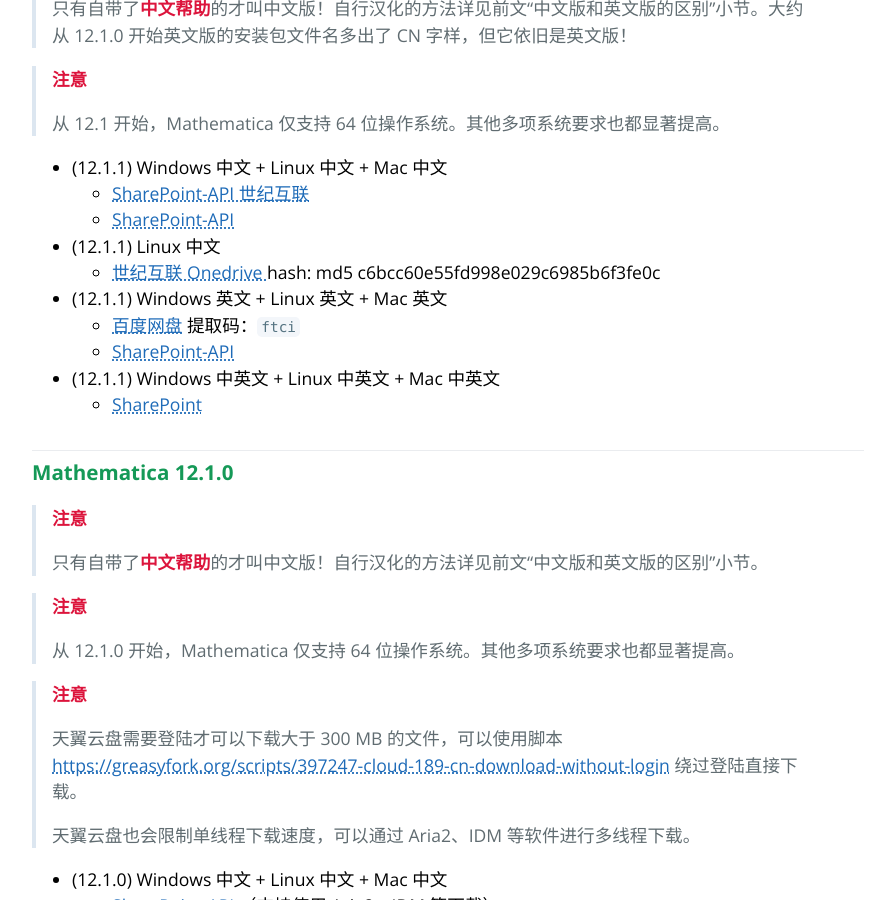
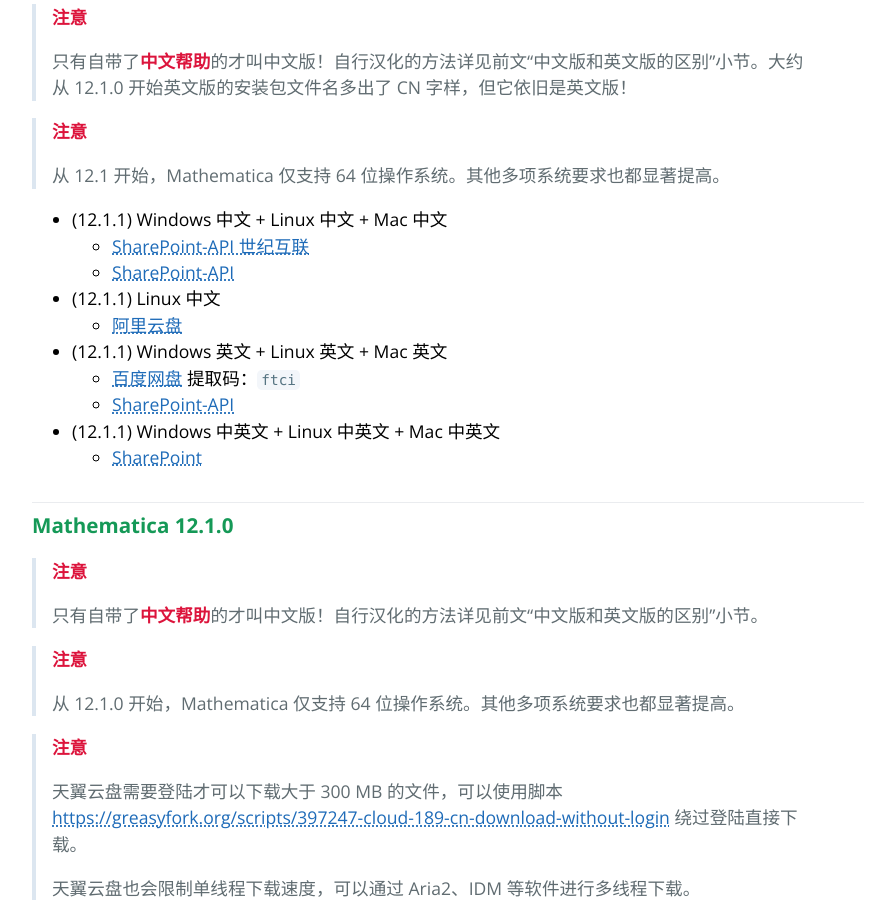
Before and after one commit to TieBaMma/InstallTutorial, a Jekyll site: the page built from index.md, in a window 1280 px wide and 900 px high, scrolled down 7834 px. Shown: the whole window, without its empty margins (192-1087 px from the left). Built offline with Jekyll 4.4.1, drawn with Linux system fonts in a browser that asks for light colours; some of the changed text lies outside the part shown.

Commit message:
add aliyun mirror

```diff
--- a/index.md
+++ b/index.md
@@ -251,6 +251,9 @@
 * (12.3.1) Windows 中文
   * [百度网盘](https://pan.baidu.com/s/1pWKFVC25BetPpNtYLMnsxQ) 提取码：`3sjc`
 
+* (12.3.1) Linux 中文
+  * [阿里云盘](https://mmamirror.vercel.app/%F0%9F%90%A7Linux/12.3.1)
+
 * (12.3.1) Windows 中文
   * [SharePoint-API](https://wdm.undo.icu/wyd/Mathematica/12.3.1.0/CN/)
 
@@ -298,7 +301,7 @@
   * [SharePoint-API](https://wdm.undo.icu/wyd/Mathematica/12.1.1.0/CN/)
 
 * (12.1.1) Linux 中文
-  * [世纪互联 Onedrive ](https://mirrors.ni.ac.cn/d/Mathematica/12.1.1/Linux/Mathematica_12.1.1_Chinese_LINUX.sh) hash: md5 c6bcc60e55fd998e029c6985b6f3fe0c
+  * [阿里云盘](https://mmamirror.vercel.app/%F0%9F%90%A7Linux/12.1.1)
 
 * (12.1.1) Windows 英文 + Linux 英文 + Mac 英文
   * [百度网盘](https://pan.baidu.com/s/1OKtjGDdj8HN3JgtfW7_ppQ) 提取码：`ftci`
```
